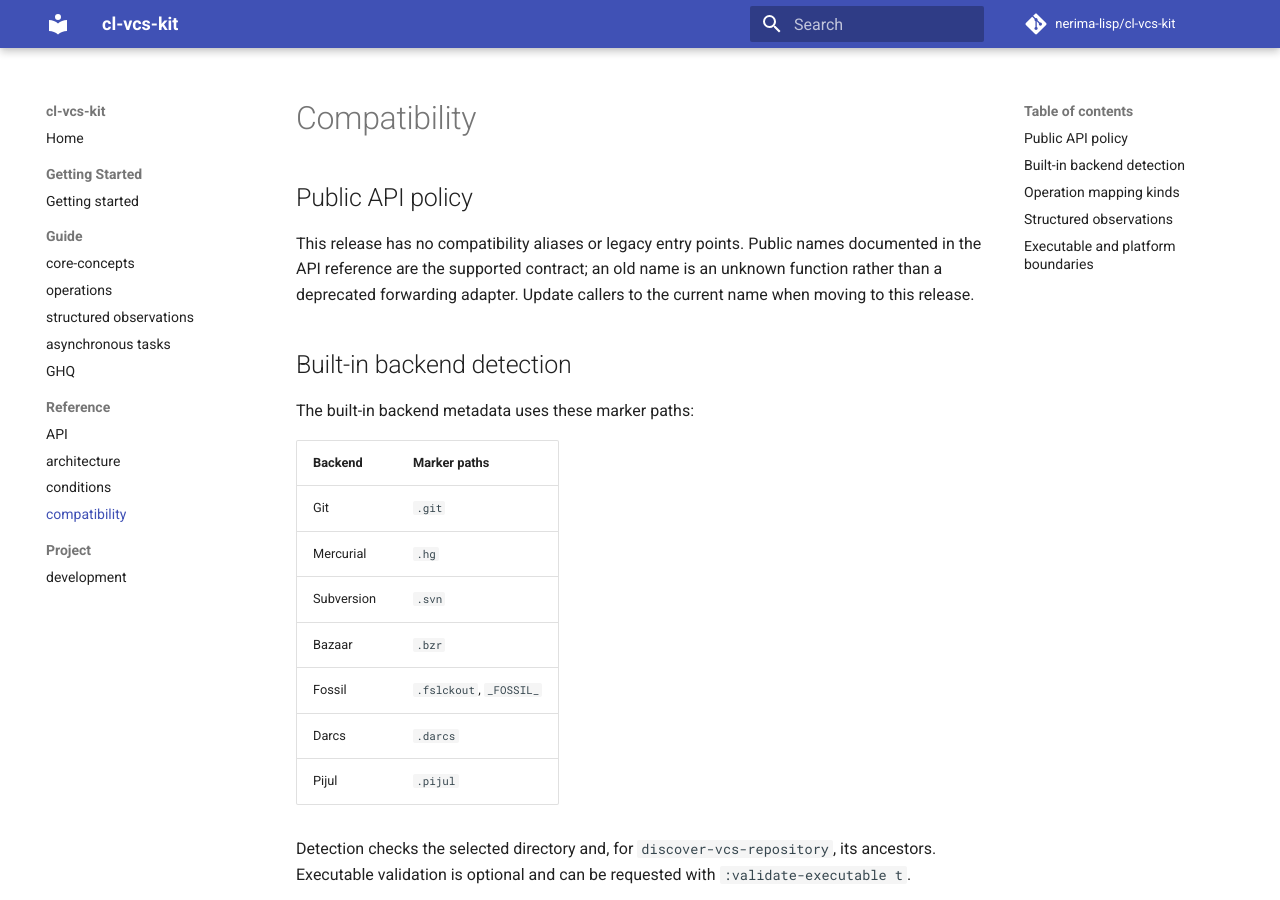
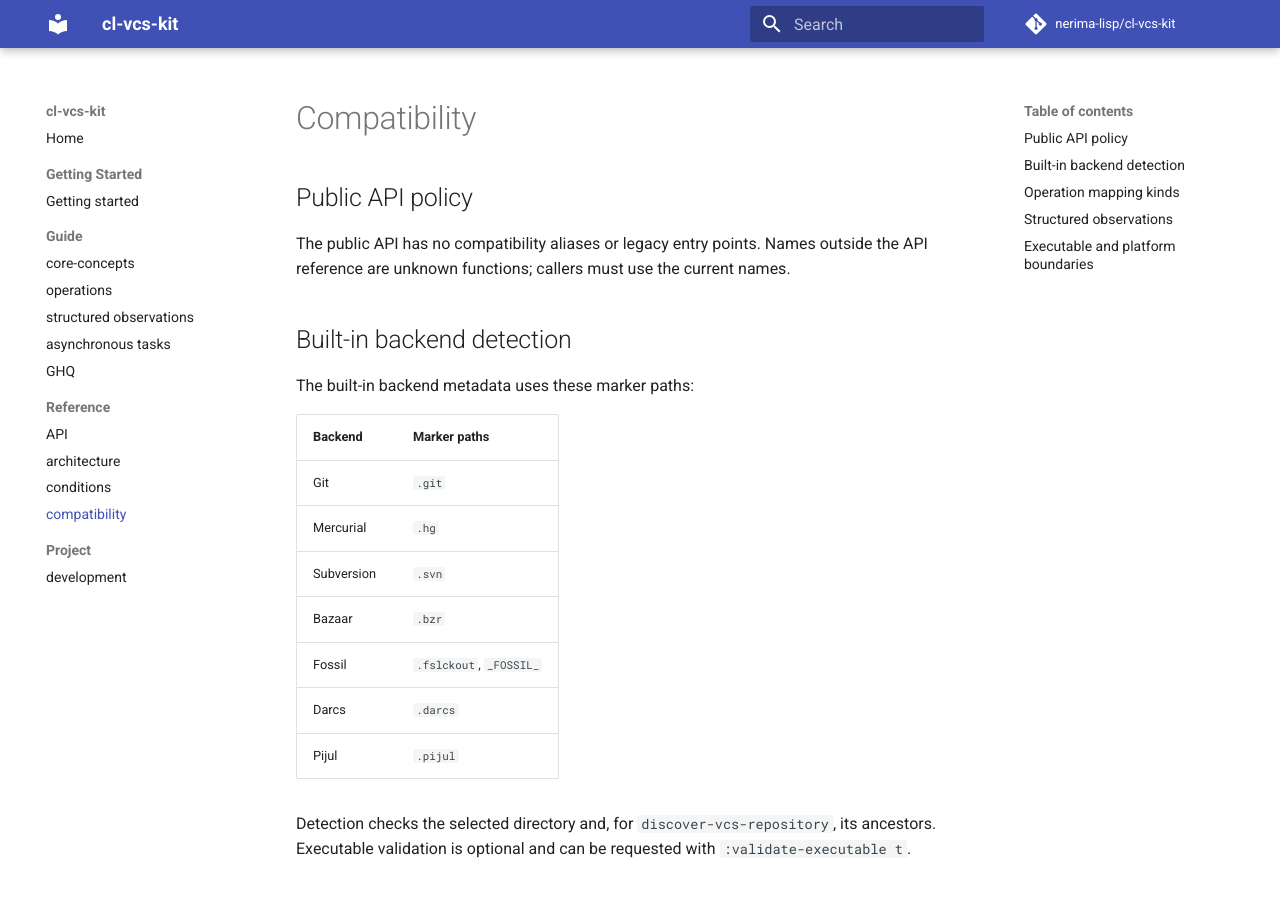
Before and after one commit to nerima-lisp/cl-vcs-kit, an MkDocs documentation site: the page built from docs/src/reference/compatibility.md, in a window 1280 px wide and 900 px high. Built offline with MkDocs 1.6.1 and Material for MkDocs 9.7.7, drawn with Linux system fonts in a browser that asks for light colours; comment, search, counter and statistics services are not loaded.

Commit message:
docs: state API compatibility directly

```diff
--- a/docs/src/reference/compatibility.md
+++ b/docs/src/reference/compatibility.md
@@ -2,10 +2,9 @@
 
 ## Public API policy
 
-This release has no compatibility aliases or legacy entry points. Public names
-documented in the API reference are the supported contract; an old name is an
-unknown function rather than a deprecated forwarding adapter. Update callers
-to the current name when moving to this release.
+The public API has no compatibility aliases or legacy entry points. Names
+outside the API reference are unknown functions; callers must use the current
+names.
 
 ## Built-in backend detection
 
```
